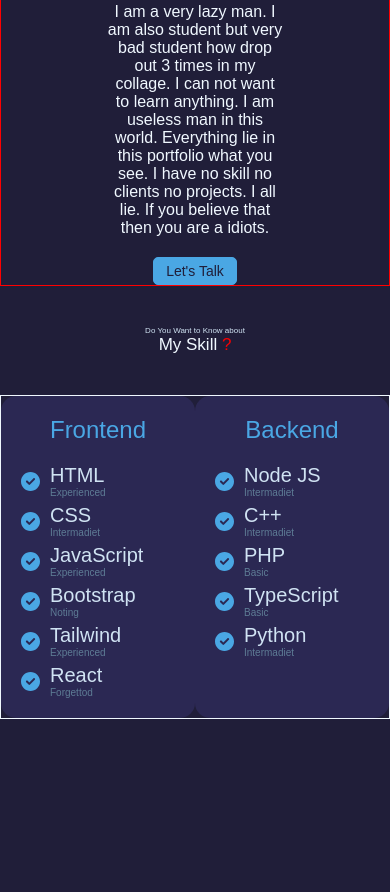
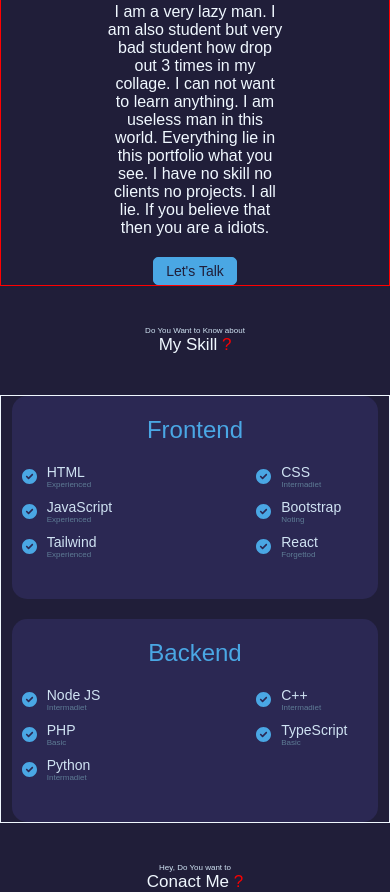
Before and after one commit to Tazri/simple_portfolio_site_for_my_collage_cw, a plain HTML site: page index.html in a window 390 px wide. Shown: the part 1645-2537 px from the top of the page. Before the commit the page ends 2364 px from the top, so only its background shows below. Drawn offline with Linux system fonts and the light colour scheme; a web font is replaced by a local one.

Commit message:
complete skill component now going to complete contact components

```diff
--- a/index.html
+++ b/index.html
@@ -265,6 +265,15 @@
         </div>
         <!------------------ ----- ------------------>
 
+        <!----------------- contact ----------------->
+        <div class="title">
+            <h4>Hey, Do You want to</h4>
+            <h2>Conact Me <span class="red">?</span></h2>
+        </div>
+
+
+        <!----------------- ------- ----------------->
+
     </main>
 </body>
 </html>
--- a/sass/_variables.scss
+++ b/sass/_variables.scss
@@ -116,6 +116,12 @@ $xs_skill_check_icon_size : 15px;
 $xs_skill_check_name_font_size : 14px;
 $xs_skill_check_title_font_size : 8px;
 
+// extra extra small
+$xxs_skill_check_icon_size : 12px;
+$xxs_skill_check_name_font_size : 11px;
+$xxs_skill_check_title_font_size : 5px;
+
+
 /******************************** ***** *******************************/
 
 /******************** Necessary Function ********************/
--- a/sass/components/_skill.scss
+++ b/sass/components/_skill.scss
@@ -15,5 +15,10 @@
     display: flex;
     flex-direction: row wrap;
     justify-content: space-evenly;
+    align-items: stretch;
+    gap: 20px 20px;
+    padding : 0px 7px;
+}
 
-}
+// media query
+@import './../media/skill';
--- a/sass/components/_skill_box.scss
+++ b/sass/components/_skill_box.scss
@@ -10,17 +10,22 @@
 
 .skill__box{
     // sizing
+    width: 50%;
     max-width : $xl_skill_box_width;
 
     // displaying
     display: flex;
     flex-flow: column wrap;
-    flex-basis: $s_skill_box_width;
+    min-width: $s_skill_box_width;
     align-items: center;
-    padding: 20px 20px;
+    padding: 20px 10px;
+    padding-bottom: 40px;
     border-radius: 15px;
 
     h2{
         margin-bottom: 20px;
     }
 }
+
+// media query
+@import './../media/skill_box';
--- a/sass/components/_skill_rows.scss
+++ b/sass/components/_skill_rows.scss
@@ -18,3 +18,5 @@
     justify-content: space-between;
     gap: 6px 5px;
 }
+
+@import './../media/skill_rows';
--- /dev/null
+++ b/sass/media/_skill.scss
@@ -0,0 +1,21 @@
+/**
+* Name        : _skill.scss
+* Author      : MD TAZRI
+* Date        : 5August2022
+* Description : Here media query of .skill class components
+*
+*/
+
+@media (max-width: 795px) {
+    .skill{
+        flex-direction: column;
+        align-items: center;
+        margin-bottom: 30px;
+    }
+}
+
+@media (max-width: 312px){
+    .skill{
+        padding: 0px 16px;
+    }
+}
--- /dev/null
+++ b/sass/media/_skill_box.scss
@@ -0,0 +1,26 @@
+/**
+* Name        : _skill_box.scss
+* Author      : MD TAZRI
+* Date        : 5August2022
+* Description : Here media query of .skill__box class components
+*
+*/
+
+@media (max-width : 655px) {
+    .skill .skill__box{
+        width: 98%;
+    }
+}
+
+@media (max-width : 362px){
+    .skill .skill__box{
+        width: 90%;
+    }
+}
+
+@media (max-width : 312px){
+    .skill .skill__box{
+        min-width: 107px;
+        width: auto;
+    }
+}
--- a/sass/media/_skill_row.scss
+++ b/sass/media/_skill_row.scss
@@ -8,7 +8,7 @@
 
 @import './../variables';
 
-@media (max-width : 386px) {
+@media (max-width : 616px) {
     .skill__rows .row{
 
         // icon
@@ -29,3 +29,9 @@
     }
 
 }
+
+@media (max-width : 510px) {
+    .skill__rows .row{
+        flex-basis: 112px;
+    }
+}
--- /dev/null
+++ b/sass/media/_skill_rows.scss
@@ -0,0 +1,29 @@
+/**
+* Name        : _skill_rows.scss
+* Author      : MD TAZRI
+* Date        : 5August2022
+* Description : Here media query of skill rows
+*
+*/
+
+@media (max-width : 450px) {
+    .skill__rows{
+        // sizing
+        max-width: none;
+        width: 100%;
+
+        gap: 10px 60px;
+    }
+}
+
+@media (max-width : 313px){
+    .skill__rows{
+        gap: 10px 6px;
+    }
+}
+
+@media (max-width : 283px) {
+    .skill__rows{
+        justify-content: center;
+    }
+}
```
Also changed, not shown: style/index.style.css.
